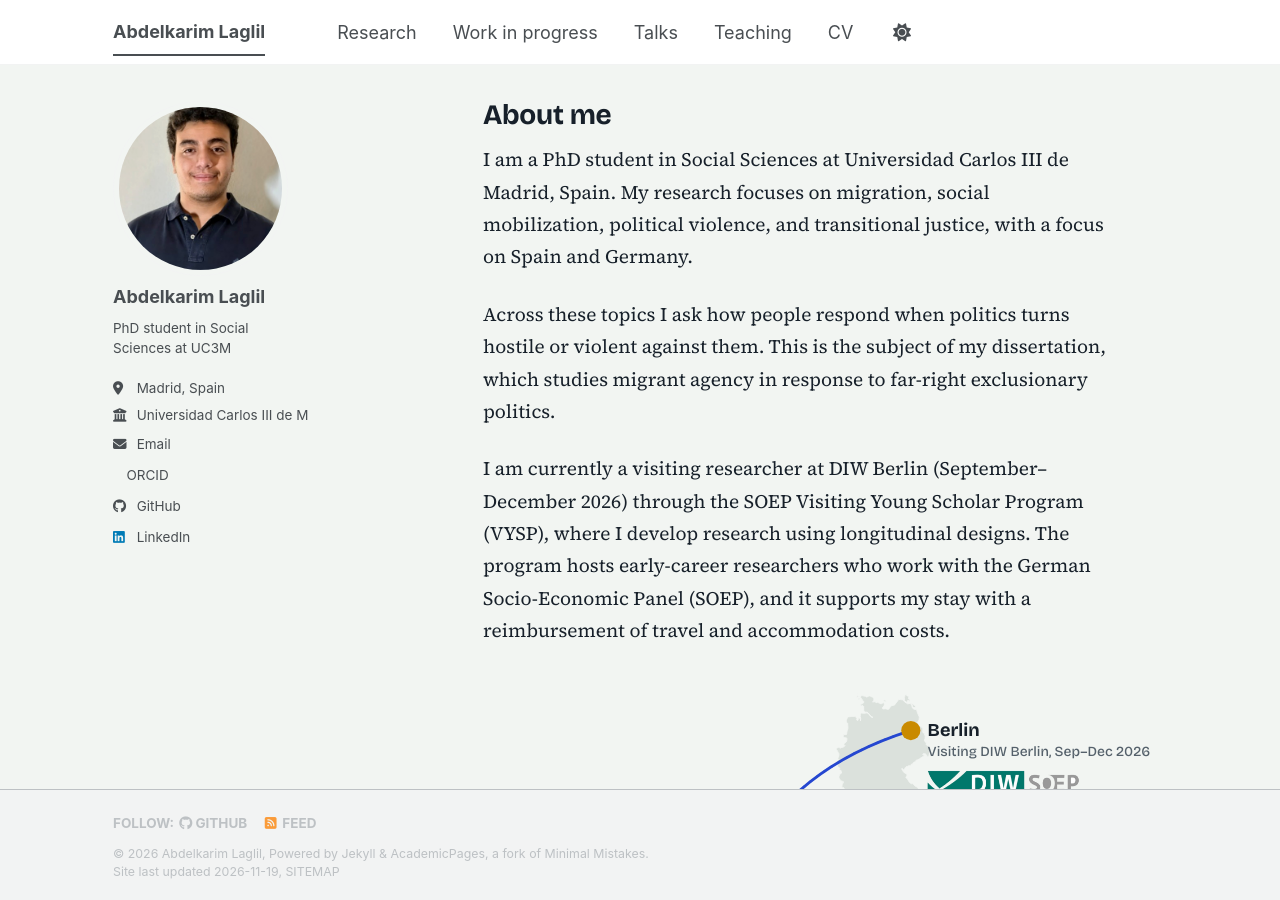
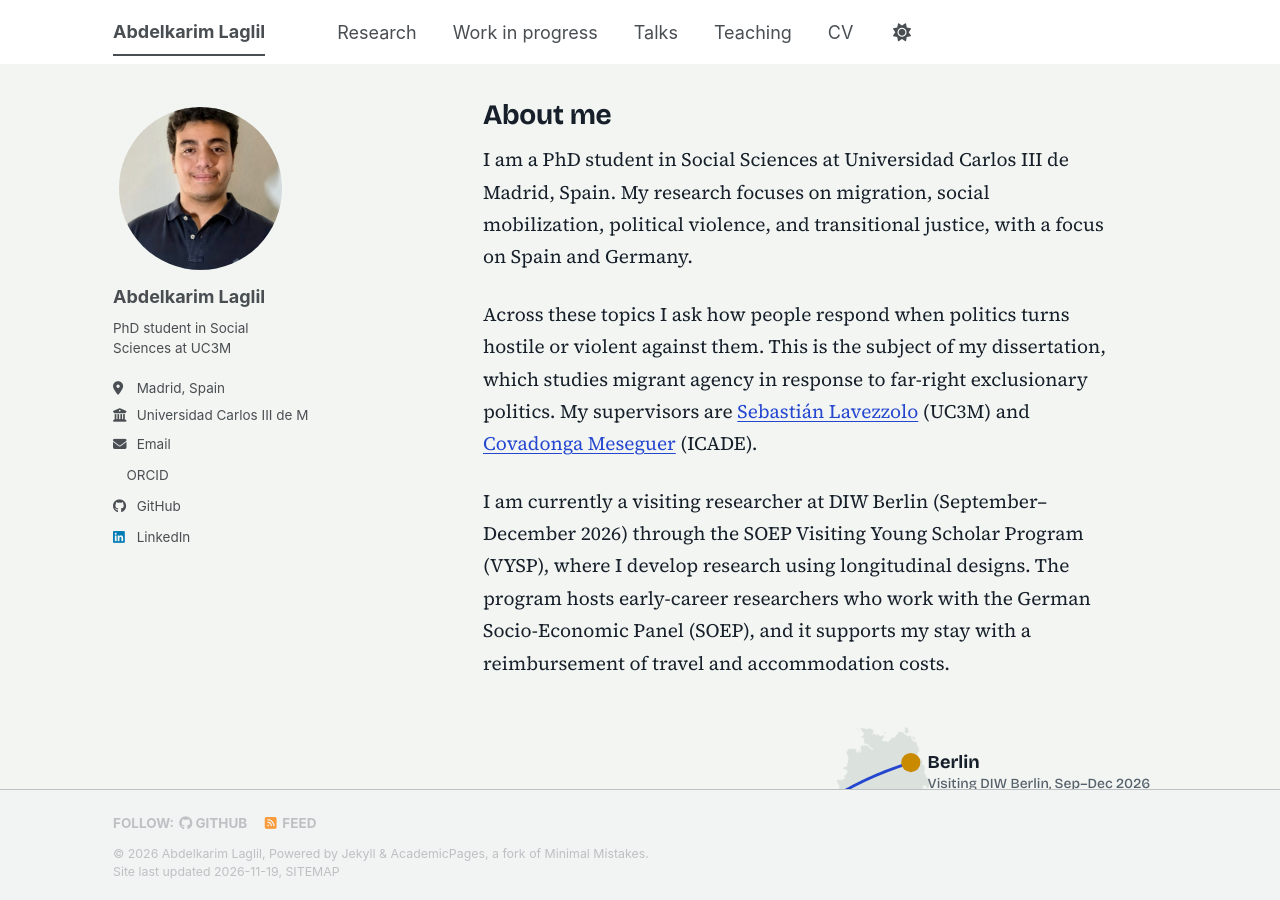
Before and after one commit to AbdelkarimLaglil/AbdelkarimLaglil.github.io, a Jekyll site: the page built from _pages/about.md, in a window 1280 px wide and 900 px high. Built offline with Jekyll 4.4.1, drawn with Linux system fonts in a browser that asks for light colours; a script bundle is joined from its source files by our own code; a style sheet for code colours, icons or effects is not loaded.

Commit message:
Add supervisors to About and Research
Co-Authored-By: Claude Sonnet 5.5 <noreply@anthropic.com>
Claude-Session: https://claude.ai/code/session_017vH5ZQkLibWayVuG7moGCB

```diff
--- a/_pages/about.md
+++ b/_pages/about.md
@@ -11,7 +11,7 @@ redirect_from:
 
 I am a PhD student in Social Sciences at Universidad Carlos III de Madrid, Spain. My research focuses on migration, social mobilization, political violence, and transitional justice, with a focus on Spain and Germany.
 
-Across these topics I ask how people respond when politics turns hostile or violent against them. This is the subject of my dissertation, which studies migrant agency in response to far-right exclusionary politics.
+Across these topics I ask how people respond when politics turns hostile or violent against them. This is the subject of my dissertation, which studies migrant agency in response to far-right exclusionary politics. My supervisors are [Sebastián Lavezzolo](https://sites.google.com/view/sebastianlavezzolo) (UC3M) and [Covadonga Meseguer](https://web.comillas.edu/profesor/cmeseguer) (ICADE).
 
 I am currently a visiting researcher at DIW Berlin (September–December 2026) through the SOEP Visiting Young Scholar Program (VYSP), where I develop research using longitudinal designs. The program hosts early-career researchers who work with the German Socio-Economic Panel (SOEP), and it supports my stay with a reimbursement of travel and accommodation costs.
 
```
Also changed, not shown: _pages/research.md (+1 -0 lines).
